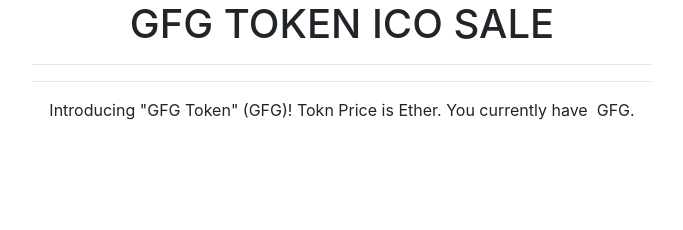
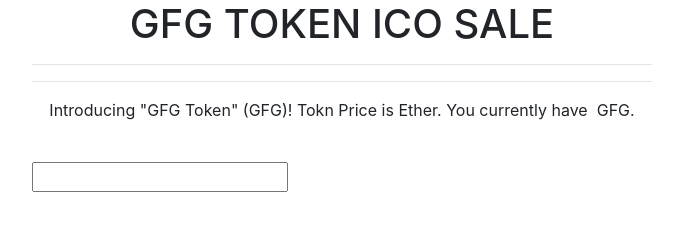
Before and after one commit to jitendragangwar123/Crowd-Sale-ICO-Dapp, a website: page src/index.html in a window 1280 px wide. Shown: the whole page, without its empty margins (298-981 px from the left). Drawn offline with nearby package versions, Linux system fonts and the light colour scheme.

Commit message:
update index.html

```diff
--- a/src/index.html
+++ b/src/index.html
@@ -30,7 +30,10 @@
             </p>
             <br/>
             <form role="form">
-                <div>
+                <div class="from-group">
+                    <div class="input-group">
+                        <input id="numberOfToken" class=""type=""
+                    </div>
 
                 </div>
             </form>
```
